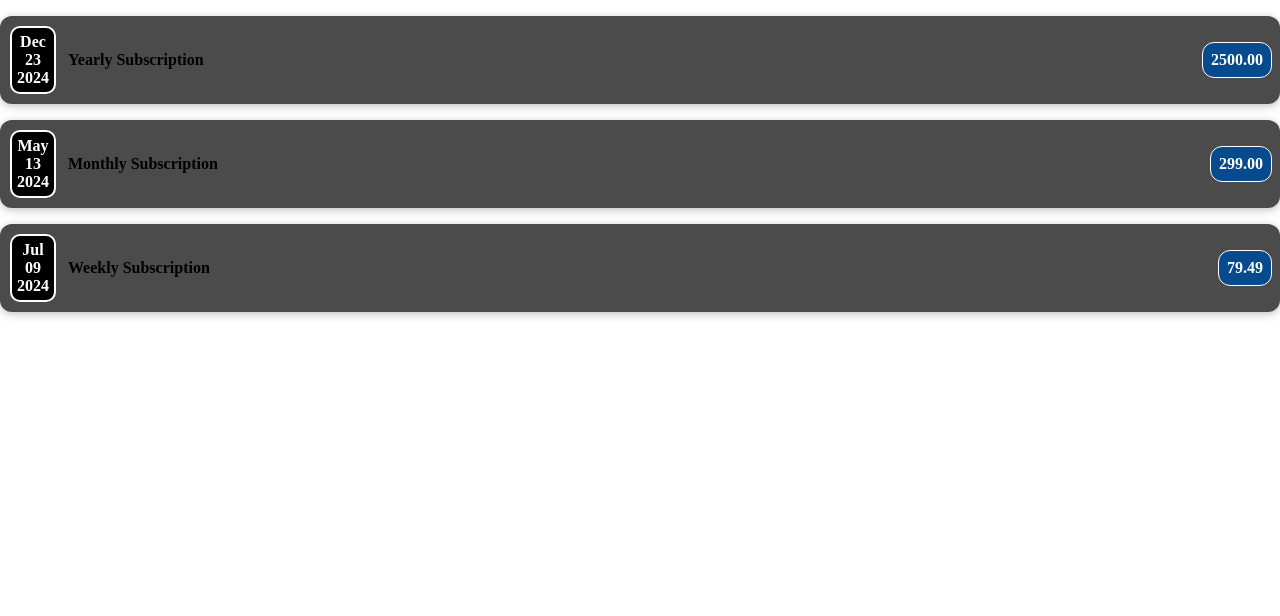
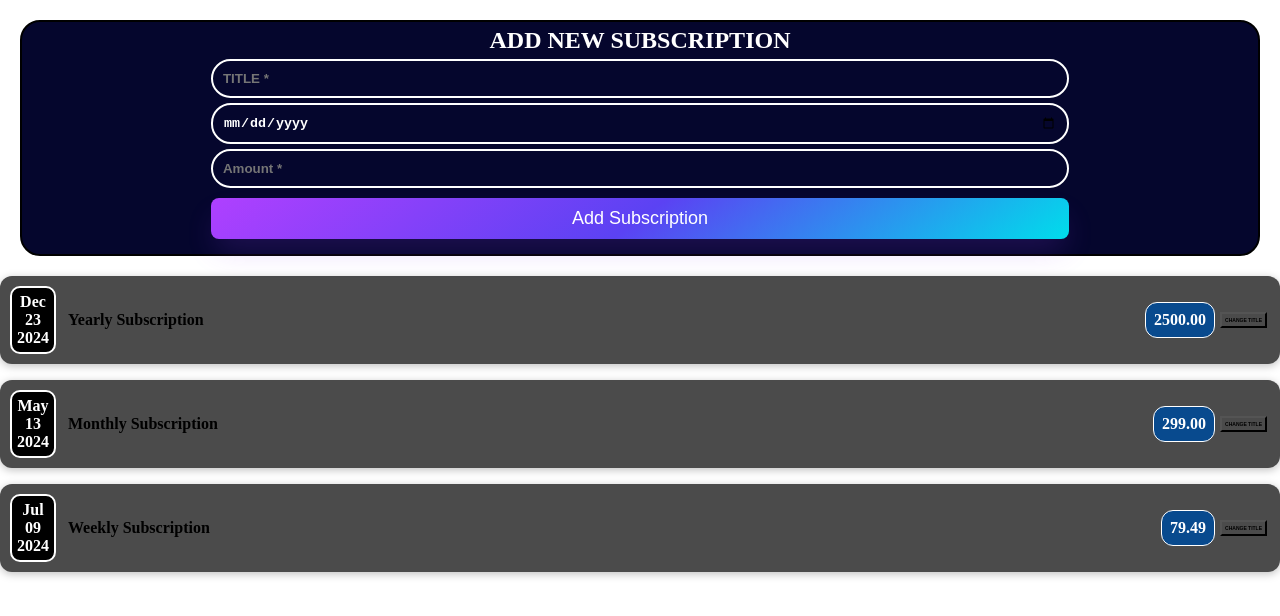
Before and after one commit to RudraCodeForge/FirstReact, a React (Vite) app: page / in a window 1280 px wide. Shown: the top 616 px of the page. Built offline with nearby package versions, Linux system fonts and the light colour scheme.

Commit message:
Update the code to add form

```diff
--- a/src/App.jsx
+++ b/src/App.jsx
@@ -1,37 +1,7 @@
 import './App.css'
-
-import Subscription from './subscription/Subscription';
-import Container from './Templates/Container';
-
+import Main from "./MAIN.jsx"
 export default function App() {
-   let subscription=[
-     {
-       id:"0",
-       date:"2024-12-23",
-       title:"Yearly Subscription",
-       amount:"2500.00"
-     },
-
-     {
-       id:"1",
-       date:"2024-05-13",
-       title:"Monthly Subscription",
-       amount:"299.00"
-     },
-
-     {
-       id:"2",
-       date:"2024-07-09",
-       title:"Weekly Subscription",
-       amount:"79.49"
-     }
-
-   ]
   return (
-    <Container>
-      <Subscription passedDate={subscription[0].date} passedTitle={subscription[0].title} passedAmount={subscription[0].amount}/>
-      <Subscription passedDate={subscription[1].date} passedTitle={subscription[1].title} passedAmount={subscription[1].amount}/>
-      <Subscription passedDate={subscription[2].date} passedTitle={subscription[2].title} passedAmount={subscription[2].amount}/>
-    </Container>
+    <Main/>
   );
 }
--- /dev/null
+++ b/src/MAIN.jsx
@@ -0,0 +1,41 @@
+import Subscription from './subscription/Subscription';
+import Container from './Templates/Container';
+
+import NewSubscription from './subscription/NewSubscription/NewSubscription.jsx'
+
+
+const Main=()=>{
+  let subscription=[
+     {
+       id:"0",
+       date:"2024-12-23",
+       title:"Yearly Subscription",
+       amount:"2500.00"
+     },
+
+     {
+       id:"1",
+       date:"2024-05-13",
+       title:"Monthly Subscription",
+       amount:"299.00"
+     },
+
+     {
+       id:"2",
+       date:"2024-07-09",
+       title:"Weekly Subscription",
+       amount:"79.49"
+     }
+
+  ]
+
+  return(
+    <Container>
+      <NewSubscription/>
+      <Subscription passedDate={subscription[0].date} passedTitle={subscription[0].title} passedAmount={subscription[0].amount}/>
+      <Subscription passedDate={subscription[1].date} passedTitle={subscription[1].title} passedAmount={subscription[1].amount}/>
+      <Subscription passedDate={subscription[2].date} passedTitle={subscription[2].title} passedAmount={subscription[2].amount}/>
+    </Container>
+  );
+}
+export default Main;
--- /dev/null
+++ b/src/subscription/NewSubscription/NewSubscription.jsx
@@ -0,0 +1,12 @@
+import './NewSubscription.css';
+
+import SForm from './SForm.jsx';
+
+const NewSubscription=()=>{
+  return(
+    <div>
+      <SForm/>
+    </div>
+  );
+}
+export default NewSubscription;
--- /dev/null
+++ b/src/subscription/NewSubscription/SForm.css
@@ -0,0 +1,65 @@
+.New_Sub_Controls{
+  text-align:center;
+  border:2px solid black;
+  border-radius:20px;
+  margin:20px;
+  padding:5px;
+  background-color: rgb(5, 6, 45);
+}
+.Hadding{
+  color:white;
+}
+input{
+  padding:10px;
+  width:70%;
+  color:white;
+  margin-top:5px;
+  font-weight: bold;
+  border:2px solid white;
+  border-radius:20px;
+  background:none;
+}
+ .FSumbit{
+ background-image: linear-gradient(144deg,#AF40FF, #5B42F3 50%,#00DDEB);
+ border: 0;
+ border-radius: 8px;
+ box-shadow: rgba(151, 65, 252, 0.2) 0 15px 30px -5px;
+ box-sizing: border-box;
+ color: #FFFFFF;
+ /*display: flex;*/
+ font-family: Phantomsans, sans-serif;
+ font-size: 18px;
+ justify-content: center;
+ margin:10px;
+ width: 70%;
+ padding: 10px;
+ text-decoration: none;
+ user-select: none;
+ -webkit-user-select: none;
+ touch-action: manipulation;
+ white-space: nowrap;
+ cursor: pointer;
+ transition: all .3s;
+}
+
+.FSumbit:active,
+.FSumbit:hover {
+ outline: 0;
+}
+
+.FSumbit span {
+ background-color: rgb(5, 6, 45);
+ padding: 16px 24px;
+ border-radius: 6px;
+ width: 100%;
+ height: 100%;
+ transition: 300ms;
+}
+
+.FSumbit:hover span {
+ background: none;
+}
+
+.FSumbit:active {
+ transform: scale(0.9);
+}
--- /dev/null
+++ b/src/subscription/NewSubscription/SForm.jsx
@@ -0,0 +1,45 @@
+import './SForm.css';
+import {useState} from 'react';
+
+const SForm=()=>{
+  const [UserTitle,setUserTitle]=useState("");
+  const [UserDate,setUserDate]=useState("");
+  const [UserAmount,setUserAmount]=useState("");
+
+  const TitleChange=()=>{
+    let NewTitle=event.target.value;
+    setUserTitle(NewTitle) ;
+    console.log(UserTitle);
+  }
+  const DateChange=()=>{
+    let NewDate=event.target.value;
+    setUserDate(NewDate);
+    console.log(UserDate);
+  }
+  const AmountChange=()=>{
+    let NewAmount=event.target.value;
+    setUserAmount(NewAmount);
+    console.log(UserAmount);
+  }
+  return(
+    <form>
+      <div className="New_Sub_Controls">
+        <div className="New_Sub_Control">
+          <h2 className="Hadding">ADD NEW SUBSCRIPTION</h2>
+          <input type="text" placeholder="TITLE *" onChange={TitleChange} required>
+          </input><br/>
+
+          <input type="date" placeholder="Date *" onChange={DateChange} required>
+          </input><br/>
+
+          <input type="text" placeholder="Amount *" onChange={AmountChange} required>
+          </input><br/>
+        </div>
+        <div className="Action">
+          <span><button type="Submit" className="FSumbit">Add Subscription</button></span>
+        </div>
+      </div>
+    </form>
+  );
+}
+export default SForm;
--- a/src/subscription/Subscription.css
+++ b/src/subscription/Subscription.css
@@ -29,3 +29,10 @@
 
   border-radius: 12px;
 }
+.Ctitle{
+  font-size:5px;
+  font-weight:bold;
+  padding:3px;
+  background:transparent;
+  margin:5px;
+}
--- a/src/subscription/Subscription.jsx
+++ b/src/subscription/Subscription.jsx
@@ -4,13 +4,32 @@ import DATE from './SubscriptionDate';
 
 import Container from '../Templates/Container.jsx';
 
+import { useState } from 'react';
+
+//Main Subscription function
 function Subscription (props) {
 
+  //useState for update the subscription title
+  const [title, setTitle]=useState(props.passedTitle);
+
+  //function to work on onClick event
+  const ChangeTitle=()=>
+   {
+    let changetitle=prompt('Enter the new Title');
+     setTitle (changetitle);
+   };
   return (
     <Container className="Container">
       <DATE PassedDate={props.passedDate}/>
-      <div className="Title">{props.passedTitle}</div>
-      <div className="Amount">{props.passedAmount}</div>
+      <div className="Title">
+        {title}
+      </div>
+      <div className="Amount">
+        {props.passedAmount}
+      </div>
+      <button className="Ctitle" type="button" onClick={ChangeTitle}>
+        CHANGE TITLE
+      </button>
     </Container>
   );
 }
```
Also changed, not shown: src/subscription/NewSubscription/NewSubscription.css (added).
